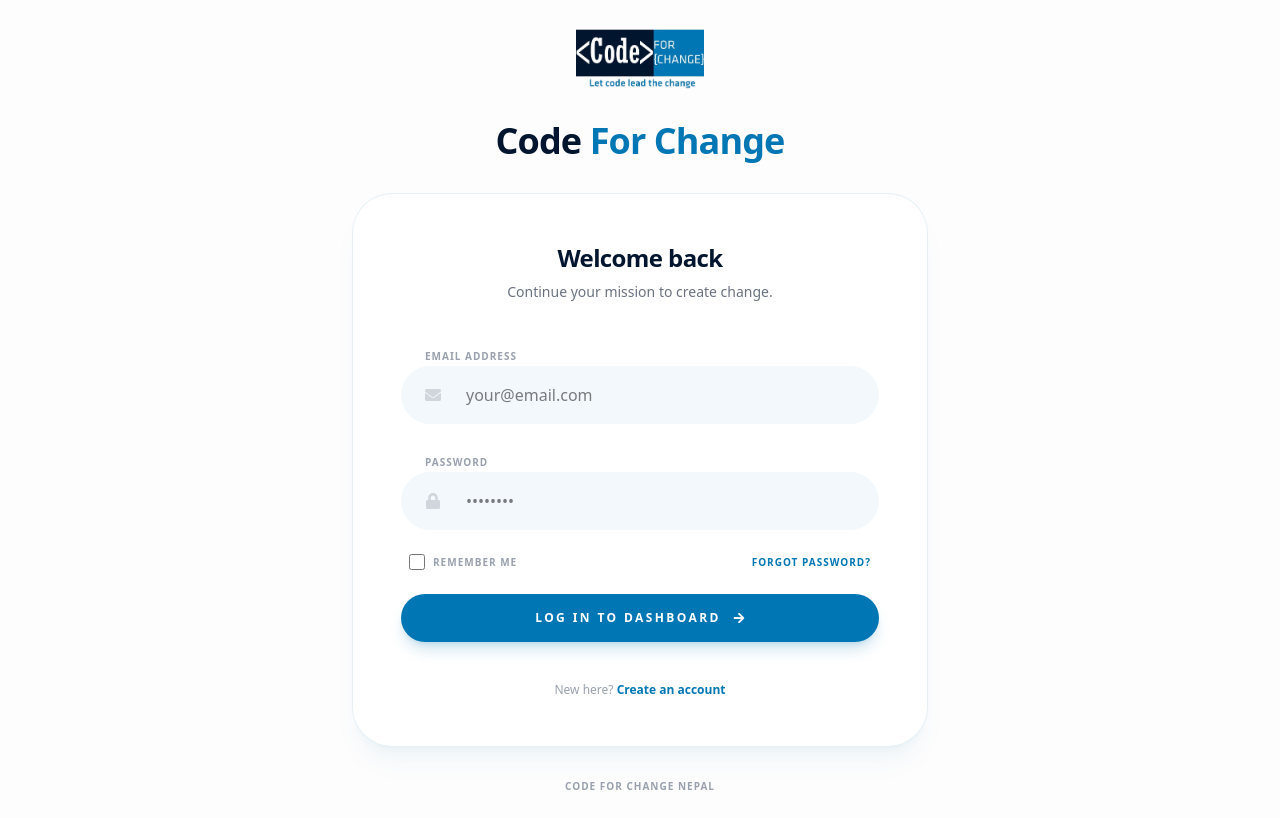
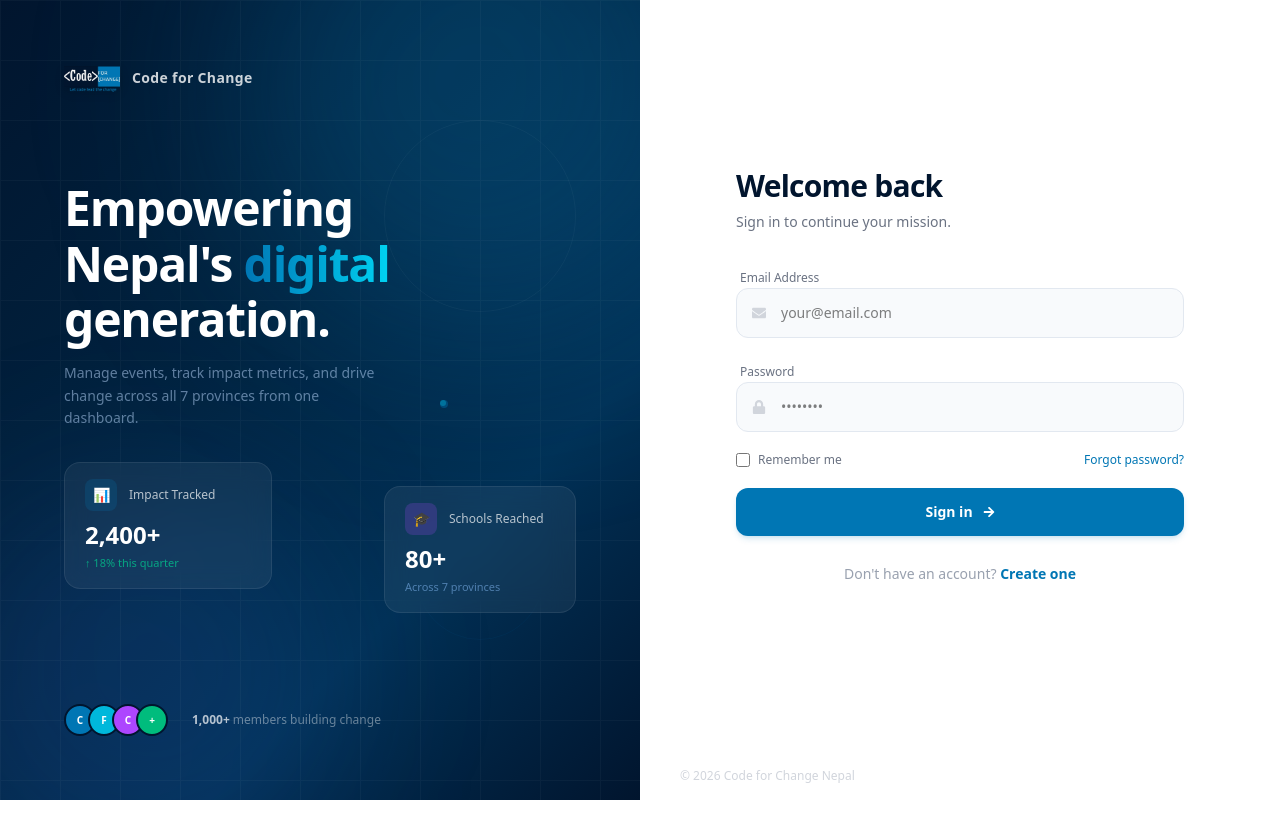
Before and after one commit to arundada9000/Code-for-Change, a React (Vite) app in the folder frontend-cfc/: page /login in a window 1280 px wide. Built offline with nearby package versions, Linux system fonts and the light colour scheme; no server answers.

Commit message:
UI : sign in page

```diff
--- a/frontend-cfc/src/Pages/Auth/Login.jsx
+++ b/frontend-cfc/src/Pages/Auth/Login.jsx
@@ -30,48 +30,189 @@
   };
 
   return (
-    <div className="min-h-screen flex items-center justify-center p-6 bg-[#FDFDFD] font-sans selection:bg-secondary/10 selection:text-secondary">
+    <div className="min-h-screen flex font-sans selection:bg-secondary/10 selection:text-secondary">
       <SEO title="Login" />
-      <div className="w-full max-w-xl space-y-8 animate-in fade-in slide-in-from-bottom-4 duration-700">
-        <Link to="/" className="block group">
-          <img
-            src={logo}
-            alt="CFC Logo"
-            className="w-32 mx-auto group-hover:scale-105 transition-transform duration-300"
+
+      {/* CSS Animations */}
+      <style>{`
+        @keyframes float {
+          0%, 100% { transform: translateY(0px) rotate(0deg); }
+          50% { transform: translateY(-20px) rotate(2deg); }
+        }
+        @keyframes float-delayed {
+          0%, 100% { transform: translateY(0px) rotate(0deg); }
+          50% { transform: translateY(-15px) rotate(-3deg); }
+        }
+        @keyframes orbit {
+          0% { transform: rotate(0deg) translateX(120px) rotate(0deg); }
+          100% { transform: rotate(360deg) translateX(120px) rotate(-360deg); }
+        }
+        @keyframes gradient-shift {
+          0%, 100% { background-position: 0% 50%; }
+          50% { background-position: 100% 50%; }
+        }
+      `}</style>
+
+      {/* ── Left Panel: Dark branded side ── */}
+      <div className="hidden lg:flex lg:w-[45%] xl:w-[50%] relative overflow-hidden flex-col justify-between p-12 xl:p-16"
+        style={{
+          background: 'linear-gradient(135deg, #01152E 0%, #012340 40%, #013055 70%, #01152E 100%)',
+        }}
+      >
+        {/* Animated gradient blobs */}
+        <div className="absolute inset-0 pointer-events-none" aria-hidden="true">
+          <div className="absolute top-[-20%] right-[-15%] w-[500px] h-[500px] rounded-full blur-[100px]"
+            style={{
+              background: 'linear-gradient(135deg, rgba(0,118,180,0.3), rgba(56,189,248,0.15))',
+              animation: 'gradient-shift 8s ease-in-out infinite',
+              backgroundSize: '200% 200%',
+            }}
+          />
+          <div className="absolute bottom-[-10%] left-[-10%] w-[400px] h-[400px] rounded-full blur-[80px]"
+            style={{
+              background: 'linear-gradient(225deg, rgba(0,118,180,0.2), rgba(147,51,234,0.1))',
+              animation: 'gradient-shift 12s ease-in-out infinite',
+              animationDelay: '3s',
+              backgroundSize: '200% 200%',
+            }}
           />
 
-          <div className="text-center space-y-4 mt-8">
-            <h1 className="text-4xl font-bold tracking-tight text-primary">
-              Code <span className="text-secondary">For Change</span>
-            </h1>
+          {/* Grid pattern */}
+          <div
+            className="absolute inset-0 opacity-[0.03]"
+            style={{
+              backgroundImage: `linear-gradient(rgba(255,255,255,1) 1px, transparent 1px), linear-gradient(90deg, rgba(255,255,255,1) 1px, transparent 1px)`,
+              backgroundSize: '60px 60px',
+            }}
+          />
+
+          {/* Orbiting dot */}
+          <div className="absolute top-1/2 left-1/2 -translate-x-1/2 -translate-y-1/2 w-0 h-0">
+            <div
+              className="w-2 h-2 rounded-full bg-secondary/40"
+              style={{ animation: 'orbit 20s linear infinite' }}
+            />
           </div>
+          <div className="absolute top-1/2 left-1/2 -translate-x-1/2 -translate-y-1/2 w-0 h-0">
+            <div
+              className="w-1.5 h-1.5 rounded-full bg-cyan-400/30"
+              style={{ animation: 'orbit 30s linear infinite reverse' }}
+            />
+          </div>
+
+          {/* Gradient ring */}
+          <div className="absolute top-[15%] right-[10%] w-48 h-48 rounded-full border border-white/[0.04]" />
+          <div className="absolute bottom-[20%] right-[15%] w-32 h-32 rounded-full border border-secondary/[0.08]" />
+        </div>
+
+        {/* Top: Logo */}
+        <div className="relative z-10">
+          <Link to="/" className="inline-flex items-center gap-3">
+            <img src={logo} alt="CFC Logo" className="w-14 drop-shadow-lg" />
+            <span className="text-white/80 text-sm font-semibold tracking-wide">Code for Change</span>
           </Link>
+        </div>
 
-        <div className="bg-white rounded-[2.5rem] shadow-xl shadow-secondary/5 border border-secondary/10 p-10 md:p-12">
-          <div className="mb-10 text-center">
-            <h2 className="text-2xl font-bold text-primary tracking-tight">
-              Welcome back
+        {/* Center: Headline + floating cards */}
+        <div className="relative z-10 space-y-8">
+          <div>
+            <h2 className="text-4xl xl:text-5xl font-bold text-white leading-[1.15] tracking-tight">
+              Empowering<br />
+              Nepal's <span className="text-transparent bg-clip-text bg-gradient-to-r from-secondary to-cyan-400">digital</span><br />
+              generation.
             </h2>
-            <p className="text-sm text-gray-500 mt-2 font-medium">
-              Continue your mission to create change.
+            <p className="text-blue-200/50 text-sm max-w-xs leading-relaxed mt-4">
+              Manage events, track impact metrics, and drive change across all 7 provinces from one dashboard.
             </p>
           </div>
 
-          <form onSubmit={handleLogin} className="space-y-6">
+          {/* Floating glassmorphism cards */}
+          <div className="relative h-40">
+            {/* Card 1 */}
+            <div
+              className="absolute left-0 top-0 bg-white/[0.06] backdrop-blur-md rounded-2xl border border-white/[0.08] px-5 py-4 w-52"
+              style={{ animation: 'float 6s ease-in-out infinite' }}
+            >
+              <div className="flex items-center gap-3 mb-2">
+                <div className="w-8 h-8 rounded-lg bg-secondary/20 flex items-center justify-center text-secondary text-sm">📊</div>
+                <p className="text-white/70 text-xs font-medium">Impact Tracked</p>
+              </div>
+              <p className="text-white text-2xl font-bold">2,400+</p>
+              <p className="text-emerald-400/70 text-[11px] mt-1">↑ 18% this quarter</p>
+            </div>
+
+            {/* Card 2 */}
+            <div
+              className="absolute right-0 top-6 bg-white/[0.06] backdrop-blur-md rounded-2xl border border-white/[0.08] px-5 py-4 w-48"
+              style={{ animation: 'float-delayed 7s ease-in-out infinite', animationDelay: '1s' }}
+            >
+              <div className="flex items-center gap-3 mb-2">
+                <div className="w-8 h-8 rounded-lg bg-purple-500/20 flex items-center justify-center text-sm">🎓</div>
+                <p className="text-white/70 text-xs font-medium">Schools Reached</p>
+              </div>
+              <p className="text-white text-2xl font-bold">80+</p>
+              <p className="text-blue-300/50 text-[11px] mt-1">Across 7 provinces</p>
+            </div>
+          </div>
+        </div>
+
+        {/* Bottom: Stats bar */}
+        <div className="relative z-10 flex items-center gap-6">
+          <div className="flex -space-x-2">
+            {['bg-secondary', 'bg-cyan-500', 'bg-purple-500', 'bg-emerald-500'].map((bg, i) => (
+              <div key={i} className={`w-8 h-8 rounded-full ${bg} border-2 border-primary flex items-center justify-center text-white text-[10px] font-bold`}>
+                {['C', 'F', 'C', '+'[0]][i]}
+              </div>
+            ))}
+          </div>
+          <p className="text-white/40 text-xs">
+            <span className="text-white/70 font-semibold">1,000+</span> members building change
+          </p>
+        </div>
+      </div>
+
+      {/* ── Right Panel: Login form ── */}
+      <div className="flex-1 flex flex-col bg-white">
+        {/* Mobile header */}
+        <div className="lg:hidden px-6 py-6 relative overflow-hidden" style={{ background: 'linear-gradient(135deg, #01152E, #013055)' }}>
+          <div className="absolute inset-0 pointer-events-none" aria-hidden="true">
+            <div className="absolute -top-20 -right-20 w-60 h-60 rounded-full bg-secondary/20 blur-[60px]" />
+          </div>
+          <Link to="/" className="relative z-10 flex items-center gap-3">
+            <img src={logo} alt="CFC Logo" className="w-9 drop-shadow-lg" />
+            <span className="text-lg font-bold text-white tracking-tight">Code for Change</span>
+          </Link>
+        </div>
+
+
+        {/* Form area */}
+        <div className="flex-1 flex items-center justify-center p-6 md:p-10">
+          <div className="w-full max-w-md space-y-8 animate-in fade-in slide-in-from-bottom-4 duration-700">
+            <div className="text-center lg:text-left">
+              <h1 className="text-2xl md:text-3xl font-bold text-primary tracking-tight">
+                Welcome back
+              </h1>
+              <p className="text-sm text-gray-500 mt-2">
+                Sign in to continue your mission.
+              </p>
+            </div>
+
+            <form onSubmit={handleLogin} className="space-y-5">
               {error && (
-              <div className="bg-red-50 border border-red-100 text-red-600 px-6 py-4 rounded-2xl text-xs font-bold text-center animate-in fade-in zoom-in duration-300">
+                <div className="bg-red-50 border border-red-100 text-red-600 px-5 py-3 rounded-xl text-sm font-medium text-center animate-in fade-in zoom-in duration-300">
                   {error}
                 </div>
               )}
-            <div className="space-y-2">
+
+              <div className="space-y-1.5">
                 <label
                   htmlFor="email"
-                className="text-[10px] font-bold text-gray-400 uppercase tracking-widest ml-6"
+                  className="text-xs font-medium text-gray-500 ml-1"
                 >
                   Email Address
                 </label>
                 <div className="relative group">
-                <FaEnvelope className="absolute left-6 top-1/2 -translate-y-1/2 text-gray-300 group-focus-within:text-secondary transition-colors" />
+                  <FaEnvelope className="absolute left-4 top-1/2 -translate-y-1/2 text-gray-300 group-focus-within:text-secondary transition-colors text-sm" />
                   <input
                     id="email"
                     type="email"
@@ -79,22 +220,22 @@
                     required
                     autoComplete="email"
                     placeholder="your@email.com"
-                  className="w-full pl-16 pr-8 py-4 bg-secondary/5 border border-transparent rounded-full outline-none focus:bg-white focus:ring-4 focus:ring-secondary/10 focus:border-secondary/20 font-medium transition-all"
+                    className="w-full pl-11 pr-4 py-3.5 bg-slate-50 border border-slate-200 rounded-xl outline-none focus:bg-white focus:ring-2 focus:ring-secondary/20 focus:border-secondary/40 text-sm font-medium transition-all"
                     value={form.email}
                     onChange={handleChange}
                   />
                 </div>
               </div>
 
-            <div className="space-y-2">
+              <div className="space-y-1.5">
                 <label
                   htmlFor="password"
-                className="text-[10px] font-bold text-gray-400 uppercase tracking-widest ml-6"
+                  className="text-xs font-medium text-gray-500 ml-1"
                 >
                   Password
                 </label>
                 <div className="relative group">
-                <FaLock className="absolute left-6 top-1/2 -translate-y-1/2 text-gray-300 group-focus-within:text-secondary transition-colors" />
+                  <FaLock className="absolute left-4 top-1/2 -translate-y-1/2 text-gray-300 group-focus-within:text-secondary transition-colors text-sm" />
                   <input
                     id="password"
                     type="password"
@@ -102,32 +243,32 @@
                     required
                     autoComplete="current-password"
                     placeholder="••••••••"
-                  className="w-full pl-16 pr-8 py-4 bg-secondary/5 border border-transparent rounded-full outline-none focus:bg-white focus:ring-4 focus:ring-secondary/10 focus:border-secondary/20 font-medium transition-all"
+                    className="w-full pl-11 pr-4 py-3.5 bg-slate-50 border border-slate-200 rounded-xl outline-none focus:bg-white focus:ring-2 focus:ring-secondary/20 focus:border-secondary/40 text-sm font-medium transition-all"
                     value={form.password}
                     onChange={handleChange}
                   />
                 </div>
               </div>
 
-            <div className="flex items-center justify-between px-2">
+              <div className="flex items-center justify-between">
                 <div className="flex items-center gap-2">
                   <input
                     type="checkbox"
                     id="remember"
-                  className="w-4 h-4 border-secondary/20 rounded text-secondary focus:ring-secondary"
+                    className="w-3.5 h-3.5 border-slate-300 rounded text-secondary focus:ring-secondary"
                   />
                   <label
                     htmlFor="remember"
-                  className="text-[10px] font-bold text-gray-400 uppercase tracking-widest cursor-pointer"
+                    className="text-xs text-gray-500 cursor-pointer"
                   >
                     Remember me
                   </label>
                 </div>
                 <Link
                   to="/forget-password"
-                className="text-[10px] font-bold text-secondary uppercase tracking-widest hover:underline focus:outline-none focus:ring-2 focus:ring-secondary focus:ring-offset-2 rounded"
+                  className="text-xs font-medium text-secondary hover:underline"
                 >
-                Forgot Password?
+                  Forgot password?
                 </Link>
               </div>
 
@@ -135,29 +276,33 @@
                 type="submit"
                 disabled={loading}
                 aria-disabled={loading}
-              className={`w-full py-4 bg-secondary hover:bg-primary text-white rounded-full font-bold text-xs uppercase tracking-[0.2em] shadow-lg shadow-secondary/20 transition-all active:scale-95 flex items-center justify-center gap-3 ${loading ? "opacity-70 cursor-not-allowed" : "cursor-pointer"}`}
+                className={`w-full py-3.5 bg-secondary hover:bg-primary text-white rounded-xl font-semibold text-sm shadow-md shadow-secondary/15 transition-all active:scale-[0.98] flex items-center justify-center gap-2.5 ${loading ? "opacity-70 cursor-not-allowed" : "cursor-pointer"}`}
               >
-              {loading ? "Authenticating..." : "Log in to Dashboard"}{" "}
-              <FaArrowRight />
+                {loading ? "Signing in..." : "Sign in"}{" "}
+                <FaArrowRight className="text-xs" />
               </button>
 
-            <div className="text-center pt-4">
-              <p className="text-xs text-gray-400 font-medium">
-                New here?{" "}
+              <div className="text-center pt-2">
+                <p className="text-sm text-gray-400">
+                  Don't have an account?{" "}
                   <Link
                     to="/register"
-                  className="text-secondary font-bold hover:underline focus:outline-none focus:ring-2 focus:ring-secondary focus:ring-offset-2 rounded cursor-pointer"
+                    className="text-secondary font-semibold hover:underline"
                   >
-                  Create an account
+                    Create one
                   </Link>
                 </p>
               </div>
             </form>
           </div>
+        </div>
 
-        <p className="text-center text-[10px] font-bold text-gray-400 uppercase tracking-widest">
-          Code for change Nepal
+        {/* Footer */}
+        <div className="px-6 py-4 text-center lg:text-left lg:px-10">
+          <p className="text-xs text-gray-300">
+            © {new Date().getFullYear()} Code for Change Nepal
           </p>
+        </div>
       </div>
     </div>
   );
```
Lines whose indentation alone changed are shown as unchanged.
